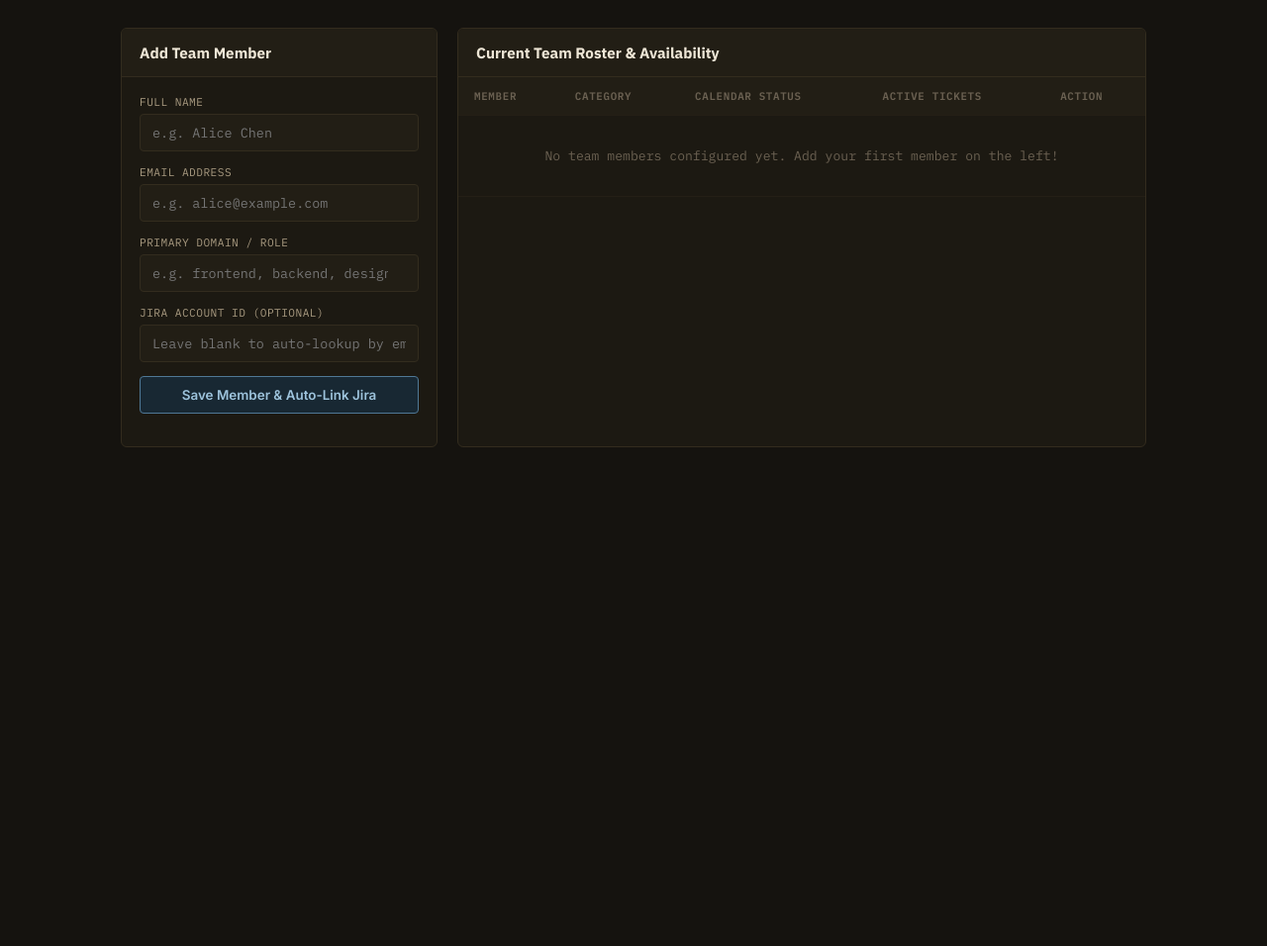
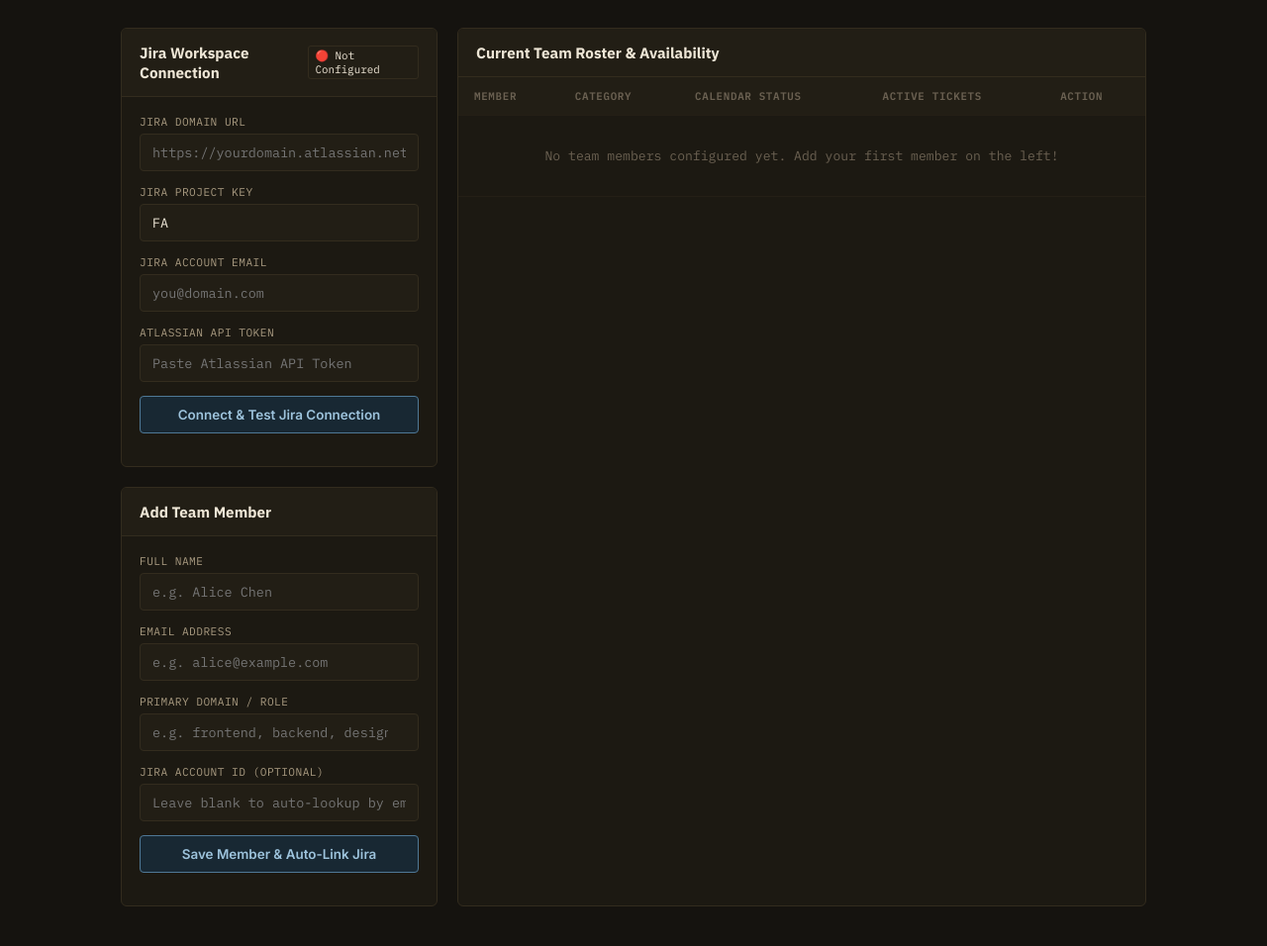
Before and after one commit to Nharshith73/ticket_agent, a FastAPI app: page /admin in a window 1280 px wide. Shown: the part 91-1047 px from the top of the page at 99% size. Before the commit the page ends 543 px from the top, so only its background shows below. Run offline with FastAPI, Linux system fonts and the light colour scheme; data that the repository does not hold is empty.

Commit message:
multi user version

```diff
--- a/database.py
+++ b/database.py
@@ -102,6 +102,18 @@ def init_db() -> None:
                 start_date TEXT,
                 end_date TEXT,
                 notes TEXT
+            )
+            """
+        )
+        conn.execute(
+            """
+            CREATE TABLE IF NOT EXISTS jira_config (
+                id INTEGER PRIMARY KEY CHECK (id = 1),
+                jira_url TEXT NOT NULL,
+                project_key TEXT NOT NULL,
+                user_email TEXT NOT NULL,
+                api_token TEXT NOT NULL,
+                updated_at TEXT NOT NULL
             )
             """
         )
@@ -412,4 +424,43 @@ def is_user_ooo_today(email: str) -> bool:
     return False
 
 
+def get_jira_config() -> dict | None:
+    """Return stored in-database Jira credentials if set."""
+    with _connect() as conn:
+        row = conn.execute("SELECT * FROM jira_config WHERE id = 1").fetchone()
+    return dict(row) if row else None
+
+
+def save_jira_config(
+    jira_url: str,
+    project_key: str,
+    user_email: str,
+    api_token: str,
+) -> dict:
+    """Store or update dynamic Jira integration credentials."""
+    updated_at = datetime.now(timezone.utc).isoformat()
+    with _connect() as conn:
+        conn.execute(
+            """
+            INSERT INTO jira_config (id, jira_url, project_key, user_email, api_token, updated_at)
+            VALUES (1, ?, ?, ?, ?, ?)
+            ON CONFLICT(id) DO UPDATE SET
+                jira_url=excluded.jira_url,
+                project_key=excluded.project_key,
+                user_email=excluded.user_email,
+                api_token=excluded.api_token,
+                updated_at=excluded.updated_at
+            """,
+            (
+                jira_url.strip().rstrip("/"),
+                project_key.strip().upper(),
+                user_email.strip().lower(),
+                api_token.strip(),
+                updated_at,
+            ),
+        )
+        row = conn.execute("SELECT * FROM jira_config WHERE id = 1").fetchone()
+        return dict(row) if row else {}
+
+
 init_db()
--- a/jira_client.py
+++ b/jira_client.py
@@ -4,14 +4,27 @@ import requests
 from typing import Optional
 from dotenv import load_dotenv
 
+from database import get_jira_config
+
 load_dotenv()
 
 class JiraClient:
     def __init__(self):
-        self.jira_url = os.getenv("JIRA_URL", "").strip().rstrip("/")
-        self.user_email = os.getenv("JIRA_USER_EMAIL", "").strip()
-        self.api_token = os.getenv("JIRA_API_TOKEN", "").strip()
-        self.project_key = os.getenv("JIRA_PROJECT_KEY", "FA").strip()
+        self.reload()
+
+    def reload(self):
+        """Reload credentials dynamically from database or .env fallback."""
+        db_config = get_jira_config()
+        if db_config:
+            self.jira_url = db_config.get("jira_url", "").strip().rstrip("/")
+            self.user_email = db_config.get("user_email", "").strip()
+            self.api_token = db_config.get("api_token", "").strip()
+            self.project_key = db_config.get("project_key", "FA").strip()
+        else:
+            self.jira_url = os.getenv("JIRA_URL", "").strip().rstrip("/")
+            self.user_email = os.getenv("JIRA_USER_EMAIL", "").strip()
+            self.api_token = os.getenv("JIRA_API_TOKEN", "").strip()
+            self.project_key = os.getenv("JIRA_PROJECT_KEY", "FA").strip()
 
         self.is_configured = bool(self.jira_url and self.user_email and self.api_token and "example.com" not in self.user_email and "yourdomain.com" not in self.user_email)
         self.my_account_id = None
--- a/server.py
+++ b/server.py
@@ -14,6 +14,7 @@ from database import (
     add_team_member,
     delete_team_member,
     get_all_team_members,
+    get_jira_config,
     get_judge_verdict,
     get_member_availability,
     get_pending_reviews,
@@ -21,6 +22,7 @@ from database import (
     get_review_by_id,
     get_review_by_thread_id,
     reset_review_status_to_pending,
+    save_jira_config,
     set_member_availability,
     set_review_status_if_pending,
 )
@@ -228,6 +230,62 @@ class AvailabilitySetRequest(BaseModel):
     notes: Optional[str] = None
 
 
+class JiraConfigRequest(BaseModel):
+    jira_url: str = Field(min_length=5)
+    project_key: str = Field(min_length=1)
+    user_email: str = Field(min_length=3)
+    api_token: str = Field(min_length=5)
+
+
+@app.get("/api/jira-config")
+async def fetch_jira_config() -> dict:
+    """Return current active Jira configuration status."""
+    jira_service.reload()
+    config = get_jira_config() or {}
+    masked_token = ""
+    if config.get("api_token"):
+        tok = config["api_token"]
+        masked_token = tok[:6] + "..." + tok[-4:] if len(tok) > 10 else "***"
+
+    return {
+        "is_configured": jira_service.is_configured,
+        "my_account_id": jira_service.my_account_id,
+        "jira_url": jira_service.jira_url,
+        "project_key": jira_service.project_key,
+        "user_email": jira_service.user_email,
+        "api_token_masked": masked_token,
+    }
+
+
+@app.post("/api/jira-config")
+async def update_jira_config(req: JiraConfigRequest) -> dict:
+    """Save new Jira credentials dynamically and re-test connection."""
+    record = save_jira_config(
+        jira_url=req.jira_url,
+        project_key=req.project_key,
+        user_email=req.user_email,
+        api_token=req.api_token,
+    )
+    jira_service.reload()
+    if not jira_service.is_configured or not jira_service.my_account_id:
+        emit_log(f"[admin warning] Failed to authenticate with Jira using email '{req.user_email}' at '{req.jira_url}'", "warning")
+        return {
+            "success": False,
+            "message": "Saved credentials, but could not authenticate with Jira. Check your URL, email, or API token.",
+            "is_configured": jira_service.is_configured,
+            "my_account_id": None,
+        }
+
+    emit_log(f"[admin] Dynamic Jira connection updated! Connected as Account ID: {jira_service.my_account_id} for project '{req.project_key}'")
+    return {
+        "success": True,
+        "message": f"Successfully connected to Jira! Account ID: {jira_service.my_account_id}",
+        "is_configured": True,
+        "my_account_id": jira_service.my_account_id,
+        "project_key": req.project_key,
+    }
+
+
 @app.get("/api/team")
 async def list_team() -> list[dict]:
     """List all team members with availability and live Jira ticket counts."""
--- a/templates/admin.html
+++ b/templates/admin.html
@@ -87,9 +87,39 @@
   </header>
 
   <main class="layout">
-    <!-- Add/Update Member Form -->
-    <section class="panel">
-      <div class="panel-title"><h2>Add Team Member</h2></div>
+    <!-- Left Column: Settings Forms -->
+    <div style="display:flex; flex-direction:column; gap:20px;">
+      <!-- Jira Integration Credentials Form -->
+      <section class="panel">
+        <div class="panel-title" style="display:flex; justify-content:space-between; align-items:center;">
+          <h2>Jira Workspace Connection</h2>
+          <span id="jira-status-badge" class="badge" style="font-size:.68rem;">Checking…</span>
+        </div>
+        <form id="jira-config-form">
+          <div class="field">
+            <label for="jira_url">Jira Domain URL</label>
+            <input type="url" id="jira_url" required placeholder="https://yourdomain.atlassian.net">
+          </div>
+          <div class="field">
+            <label for="project_key">Jira Project Key</label>
+            <input type="text" id="project_key" required placeholder="e.g. KAN or FA" style="text-transform:uppercase;">
+          </div>
+          <div class="field">
+            <label for="user_email">Jira Account Email</label>
+            <input type="email" id="user_email" required placeholder="you@domain.com">
+          </div>
+          <div class="field">
+            <label for="api_token">Atlassian API Token</label>
+            <input type="password" id="api_token" required placeholder="Paste Atlassian API Token">
+          </div>
+          <button type="submit" class="btn-primary" id="save-jira-btn">Connect & Test Jira Connection</button>
+        </form>
+        <div class="status-msg" id="jira-status-msg"></div>
+      </section>
+
+      <!-- Add/Update Member Form -->
+      <section class="panel">
+        <div class="panel-title"><h2>Add Team Member</h2></div>
       <form id="member-form">
         <div class="field">
           <label for="name">Full Name</label>
@@ -130,8 +160,9 @@
         </a>
       </div>
     </section>
+  </div>
 
-    <!-- Team Roster Table -->
+  <!-- Team Roster Table -->
     <section class="panel">
       <div class="panel-title"><h2>Current Team Roster & Availability</h2></div>
       <div style="overflow-x:auto;">
@@ -158,6 +189,71 @@
   const memberForm = document.getElementById('member-form');
   const formStatus = document.getElementById('form-status');
   const saveBtn = document.getElementById('save-btn');
+  const jiraForm = document.getElementById('jira-config-form');
+  const jiraStatusBadge = document.getElementById('jira-status-badge');
+  const jiraStatusMsg = document.getElementById('jira-status-msg');
+  const saveJiraBtn = document.getElementById('save-jira-btn');
+
+  async function loadJiraConfig() {
+    try {
+      const res = await fetch('/api/jira-config');
+      if (!res.ok) return;
+      const data = await res.json();
+      if (data.jira_url) document.getElementById('jira_url').value = data.jira_url;
+      if (data.project_key) document.getElementById('project_key').value = data.project_key;
+      if (data.user_email) document.getElementById('user_email').value = data.user_email;
+      if (data.api_token_masked) document.getElementById('api_token').placeholder = `Token Set (${data.api_token_masked})`;
+
+      if (data.is_configured && data.my_account_id) {
+        jiraStatusBadge.className = 'badge ok';
+        jiraStatusBadge.textContent = `🟢 Connected (${data.project_key})`;
+      } else {
+        jiraStatusBadge.className = 'badge err';
+        jiraStatusBadge.textContent = '🔴 Not Configured';
+      }
+    } catch (err) {
+      jiraStatusBadge.className = 'badge err';
+      jiraStatusBadge.textContent = '🔴 Error';
+    }
+  }
+
+  jiraForm.addEventListener('submit', async (e) => {
+    e.preventDefault();
+    saveJiraBtn.disabled = true;
+    saveJiraBtn.textContent = 'Testing Connection…';
+    jiraStatusMsg.className = 'status-msg';
+    jiraStatusMsg.textContent = 'Authenticating with Jira API…';
+
+    const payload = {
+      jira_url: document.getElementById('jira_url').value,
+      project_key: document.getElementById('project_key').value,
+      user_email: document.getElementById('user_email').value,
+      api_token: document.getElementById('api_token').value
+    };
+
+    try {
+      const res = await fetch('/api/jira-config', {
+        method: 'POST',
+        headers: { 'Content-Type': 'application/json' },
+        body: JSON.stringify(payload)
+      });
+      const data = await res.json();
+      if (data.success) {
+        jiraStatusMsg.className = 'status-msg ok';
+        jiraStatusMsg.textContent = `✓ ${data.message}`;
+        loadJiraConfig();
+      } else {
+        jiraStatusMsg.className = 'status-msg err';
+        jiraStatusMsg.textContent = data.message;
+      }
+    } catch (err) {
+      jiraStatusMsg.className = 'status-msg err';
+      jiraStatusMsg.textContent = err.message;
+    } finally {
+      saveJiraBtn.disabled = false;
+      saveJiraBtn.textContent = 'Connect & Test Jira Connection';
+    }
+  });
 
   async function loadTeam() {
     try {
@@ -272,6 +368,7 @@
     return str.replace(/&/g, "&amp;").replace(/</g, "&lt;").replace(/>/g, "&gt;").replace(/"/g, "&quot;");
   }
 
+  loadJiraConfig();
   loadTeam();
 </script>
 </body>
```
